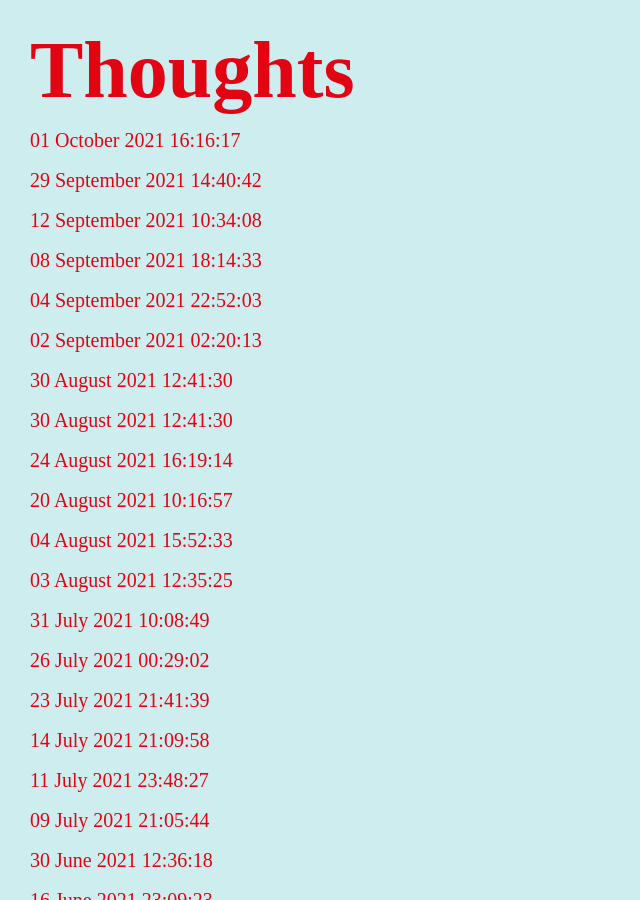
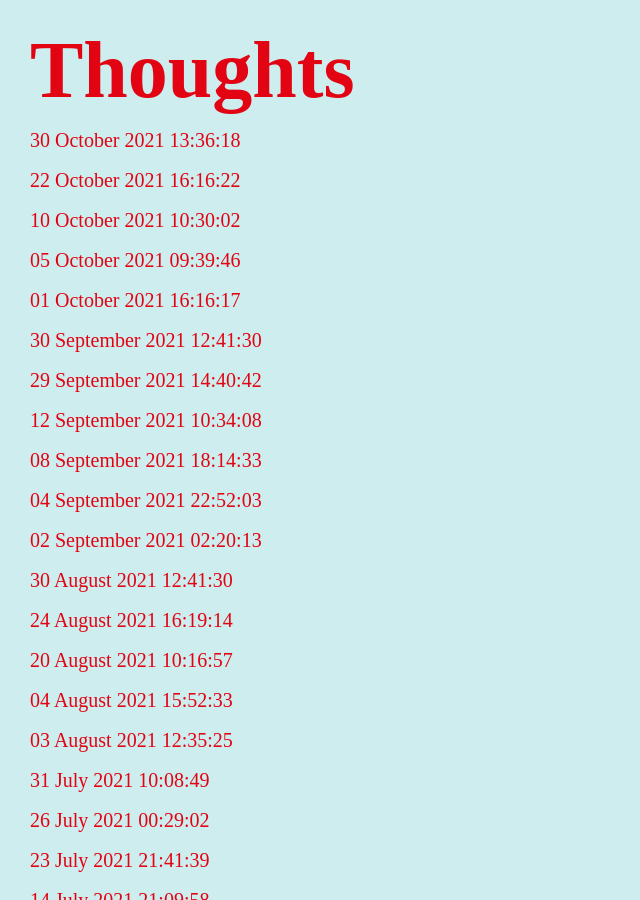
Before and after one commit to law-wang/ferrari, a Jekyll site: the page built from index.md, in a window 1280 px wide and 900 px high. Shown: the whole window, without its empty margins (0-640 px from the left). Built offline with Jekyll 4.4.1, drawn with Linux system fonts in a browser that asks for light colours.

Commit message:
october update

```diff
--- a/_posts/2021-09-30-eightytwo.md
+++ b/_posts/2021-09-30-eightytwo.md
@@ -1,9 +1,9 @@
 ---
 layout: post
-date:   2021-08-30 12:41:30
+date:   2021-09-30 12:41:30
 ---
 
-###### August Select
+###### September Select
 
 Picking Flowers - Boy In Space
 
--- /dev/null
+++ b/_posts/2021-10-05-eightyfour.md
@@ -0,0 +1,8 @@
+---
+layout: post
+date:   2021-10-05 09:39:46
+---
+
+All your love, may fade away
+
+All you'll become, may all go to waste
--- /dev/null
+++ b/_posts/2021-10-10-eightyfive.md
@@ -0,0 +1,8 @@
+---
+layout: post
+date:   2021-10-10 10:30:02
+---
+
+付出的，失去的
+
+都成为你了
```
Also changed, not shown: _posts/2021-10-22-eightysix.md (added, +8 -0 lines), _posts/2021-10-30-eightyseven.md (added, +46 -0 lines).
